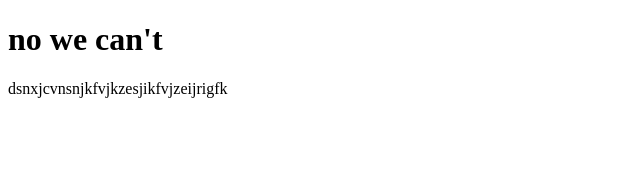
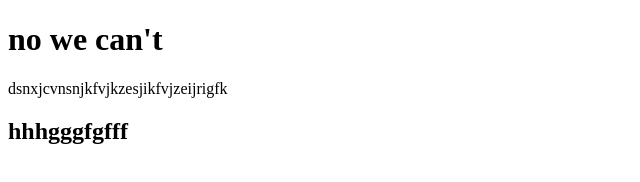
Before and after one commit to RichardLinder/Work-for-the-cnam, a plain HTML site: page index.html in a window 1280 px wide. Shown: the whole page, without its empty margins (0-640 px from the left). Drawn offline with Linux system fonts and the light colour scheme.

Commit message:
branche N

```diff
--- a/index.html
+++ b/index.html
@@ -9,5 +9,6 @@
 <body>
     <h1>no we can't</h1>
     <p> dsnxjcvnsnjkfvjkzesjikfvjzeijrigfk</p>
+    <h2>hhhgggfgfff</h2>
 </body>
 </html>
```
